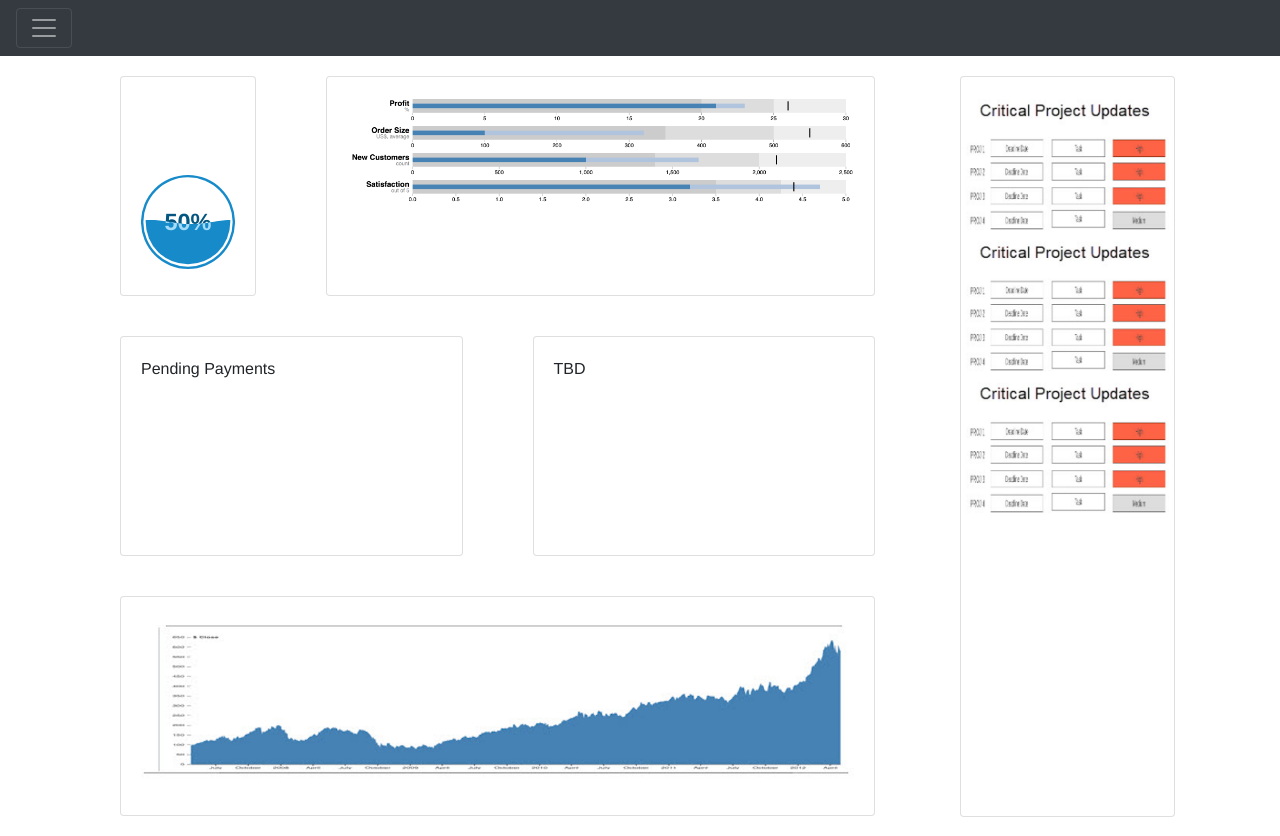
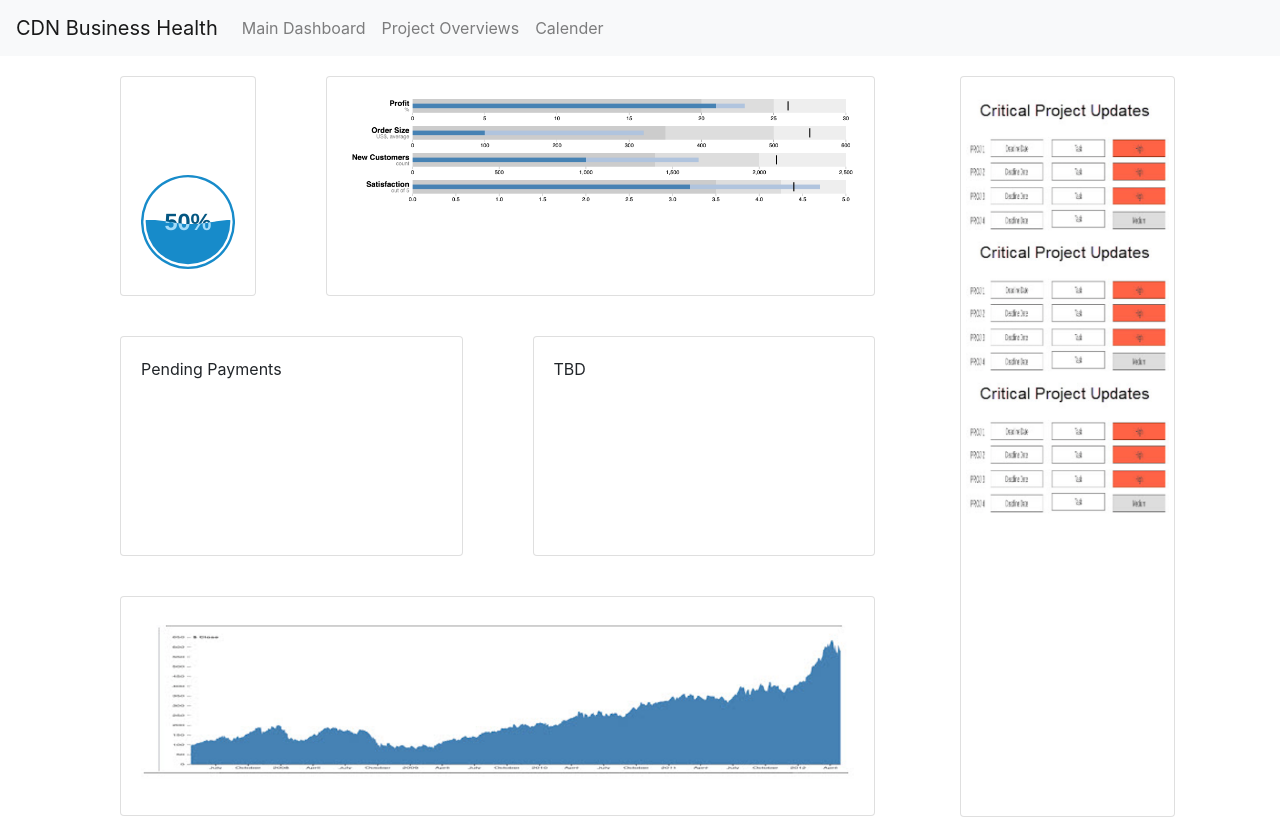
Before and after one commit to Jonathynlee/CDSBusinessHealthApp, a plain HTML site: page index.html in a window 1280 px wide. Drawn offline with nearby package versions, Linux system fonts and the light colour scheme.

Commit message:
Added Nav Bar

```diff
--- a/assets/style.css
+++ b/assets/style.css
@@ -11,7 +11,7 @@ svg{
 }
 
 
-
+/*
 
 body {
     font-family: "Helvetica Neue", Helvetica, Arial, sans-serif;
@@ -19,6 +19,8 @@ body {
     position: relative;
     width: 100%;
   }
+
+  */
 
 
   /*
--- a/index.html
+++ b/index.html
@@ -5,25 +5,33 @@
     <meta name="viewport" content="width=device-width, initial-scale=1.0">
     <meta http-equiv="X-UA-Compatible" content="ie=edge">
     <title>Document</title>
+    <script src="https://code.jquery.com/jquery-3.3.1.slim.min.js" integrity="sha384-q8i/X+965DzO0rT7abK41JStQIAqVgRVzpbzo5smXKp4YfRvH+8abtTE1Pi6jizo" crossorigin="anonymous"></script>
     <link rel="stylesheet" href="https://stackpath.bootstrapcdn.com/bootstrap/4.3.1/css/bootstrap.min.css" integrity="sha384-ggOyR0iXCbMQv3Xipma34MD+dH/1fQ784/j6cY/iJTQUOhcWr7x9JvoRxT2MZw1T" crossorigin="anonymous">
     <link rel="stylesheet" type="text/css" href="assets/style.css">
 </head>
 <body>
 
-        <div class="pos-f-t">
-                <div class="collapse" id="navbarToggleExternalContent">
-                  <div class="bg-dark p-4">
-                    <h5 class="text-white h4">Collapsed content</h5>
-                    <span class="text-muted">Toggleable via the navbar brand.</span>
-                  </div>
-                </div>
-                <nav class="navbar navbar-dark bg-dark">
-                  <button class="navbar-toggler" type="button" data-toggle="collapse" data-target="#navbarToggleExternalContent" aria-controls="navbarToggleExternalContent" aria-expanded="false" aria-label="Toggle navigation">
-                    <span class="navbar-toggler-icon"></span>
-                  </button>
-                </nav>
-              </div>
+  <nav class="navbar navbar-expand-lg navbar-light bg-light">
+  <button class="navbar-toggler" type="button" data-toggle="collapse" data-target="#navbarTogglerDemo03" aria-controls="navbarTogglerDemo03" aria-expanded="false" aria-label="Toggle navigation">
+    <span class="navbar-toggler-icon"></span>
+  </button>
+  <a class="navbar-brand" href="#">CDN Business Health</a>
 
+  <div class="collapse navbar-collapse" id="navbarTogglerDemo03">
+    <ul class="navbar-nav mr-auto mt-2 mt-lg-0">
+      <li class="nav-item">
+        <a class="nav-link" href="#">Main Dashboard <span class="sr-only">(current)</span></a>
+      </li>
+      <li class="nav-item">
+          <a class="nav-link" href="#">Project Overviews <span class="sr-only">(current)</span></a>
+      </li>
+      <li class="nav-item">
+          <a class="nav-link" href="#">Calender<span class="sr-only">(current)</span></a>
+      </li>
+    </ul>
+
+  </div>
+</nav>
 
 
 
@@ -125,6 +133,8 @@
 
 
 
+<script src="https://cdnjs.cloudflare.com/ajax/libs/popper.js/1.14.7/umd/popper.min.js" integrity="sha384-UO2eT0CpHqdSJQ6hJty5KVphtPhzWj9WO1clHTMGa3JDZwrnQq4sF86dIHNDz0W1" crossorigin="anonymous"></script>
+<script src="https://stackpath.bootstrapcdn.com/bootstrap/4.3.1/js/bootstrap.min.js" integrity="sha384-JjSmVgyd0p3pXB1rRibZUAYoIIy6OrQ6VrjIEaFf/nJGzIxFDsf4x0xIM+B07jRM" crossorigin="anonymous"></script>
 
         <script src="https://d3js.org/d3.v5.js"></script>
         <script src="https://d3js.org/d3.v3.min.js" language="JavaScript"></script>
```
